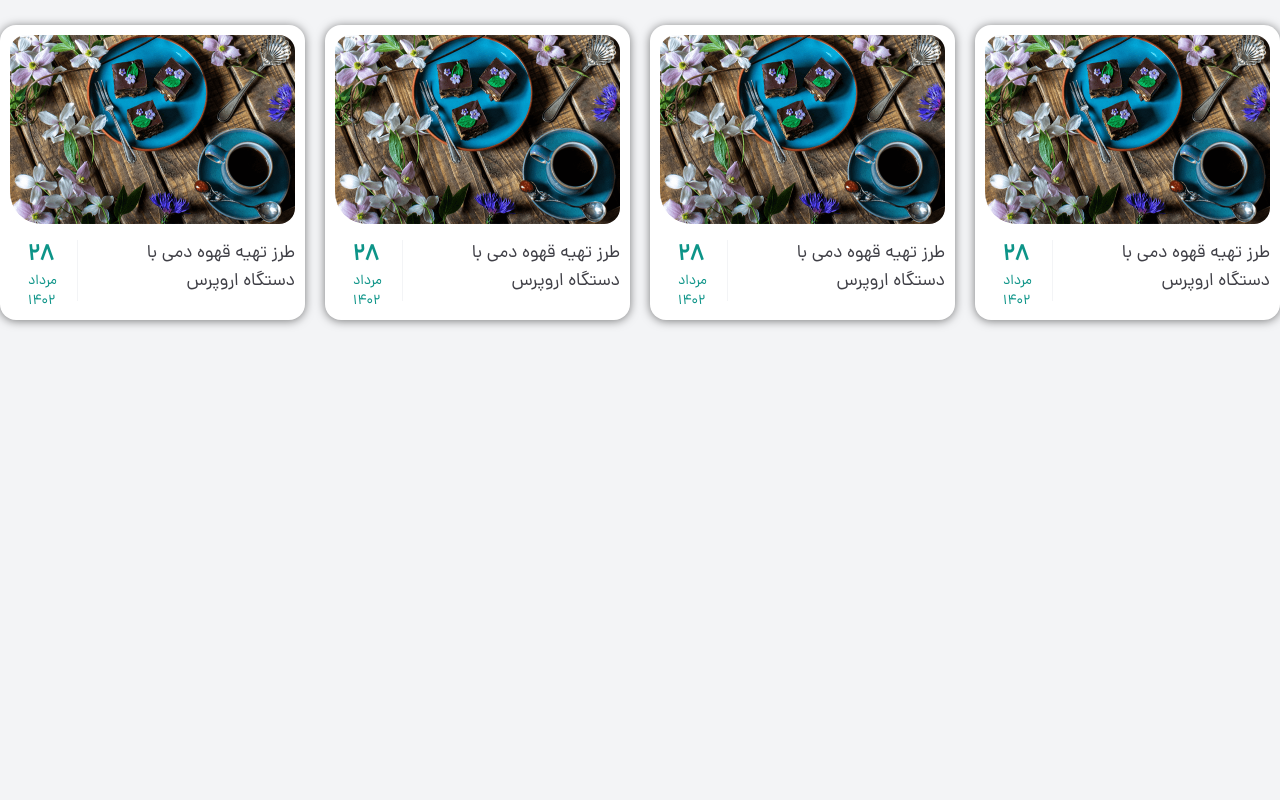
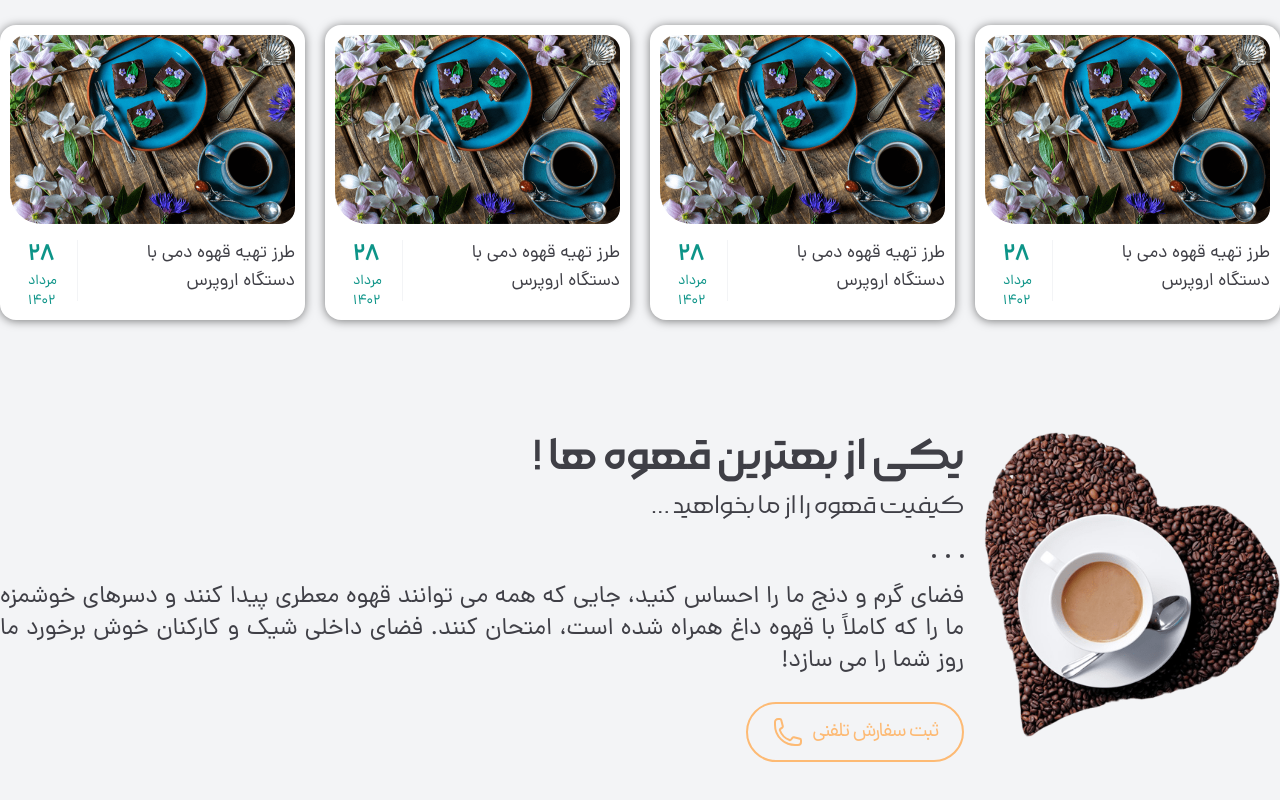
Before and after one commit to BehnamBorhani/Coffee-Shop, a Next.js app: page / in a window 1280 px wide. Shown: the part 3323-4123 px from the top of the page. Before the commit the page ends 3755 px from the top, so only its background shows below. Built offline with nearby package versions, Linux system fonts and the light colour scheme.

Commit message:
contact us section created

```diff
--- a/src/app/page.js
+++ b/src/app/page.js
@@ -232,6 +232,7 @@ export default function Home() {
           </div>
         </section>
 
+        {/* blogs */}
         <section class="blogs mb-8 md:mb-28">
           <div class="container">
             {/* section Header */}
@@ -253,6 +254,47 @@ export default function Home() {
             <BlogPostCardList />
           </div>
         </section>
+
+        {/* contact us */}
+        <section class="contact-us mb-16 md:mb-28 ">
+          <div class="container">
+            <div class="flex flex-col md:flex-row items-center md:items-start gap-y-8 md:gap-x-5">
+              <img
+                src="images/contact.png"
+                class="max-w-[296px] w-full shrink-0"
+                alt=""
+              />
+              <div class="text-zinc-700 dark:text-white flex flex-col items-center md:items-start">
+                <h3 class="font-MorabbaMedium text-2xl md:text-5xl mb-0.5 md:mb1.5">
+                  یکی از بهترین قهوه ها !
+                </h3>
+                <span class="font-MorabbaLight text-lg md:text-3xl/[48px]">
+                  کیفیت قهوه را از ما بخواهید ...
+                </span>
+                <div class="flex gap-x-2.5 my-5 md:my-6">
+                  <span class="inline-block w-1 h-1 bg-zinc-700 dark:bg-gray-400 rounded-full"></span>
+                  <span class="inline-block w-1 h-1 bg-zinc-700 dark:bg-gray-400 rounded-full"></span>
+                  <span class="inline-block w-1 h-1 bg-zinc-700 dark:bg-gray-400 rounded-full"></span>
+                </div>
+                <p class="text-lg md:text-2xl text-center md:text-justify">
+                  فضای گرم و دنج ما را احساس کنید، جایی که همه می توانند قهوه
+                  معطری پیدا کنند و دسرهای خوشمزه ما را که کاملاً با قهوه داغ
+                  همراه شده است، امتحان کنند. فضای داخلی شیک و کارکنان خوش
+                  برخورد ما روز شما را می سازد!
+                </p>
+                <a
+                  href="#"
+                  class="inline-flex items-center justify-center gap-x-2 mt-5 md:mt-6 text-xl tracking-tightest px-6 h-[50px] md:h-[60px] border md:border-2 border-orange-300 rounded-full text-orange-300"
+                >
+                  <span>ثبت سفارش تلفنی</span>
+                  <svg class="w-5 h-5 md:w-8 md:h-8">
+                    <use href="#phone"></use>
+                  </svg>
+                </a>
+              </div>
+            </div>
+          </div>
+        </section>
       </main>
     </>
   );
```
